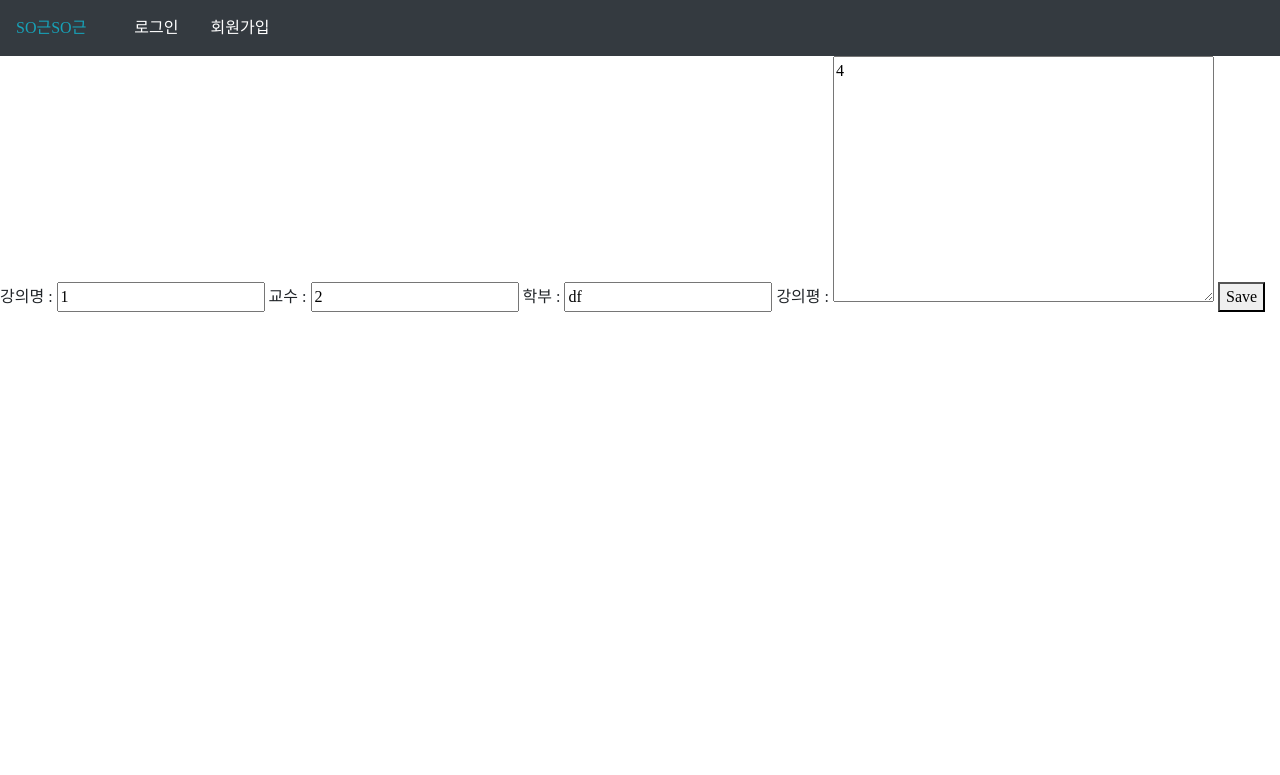
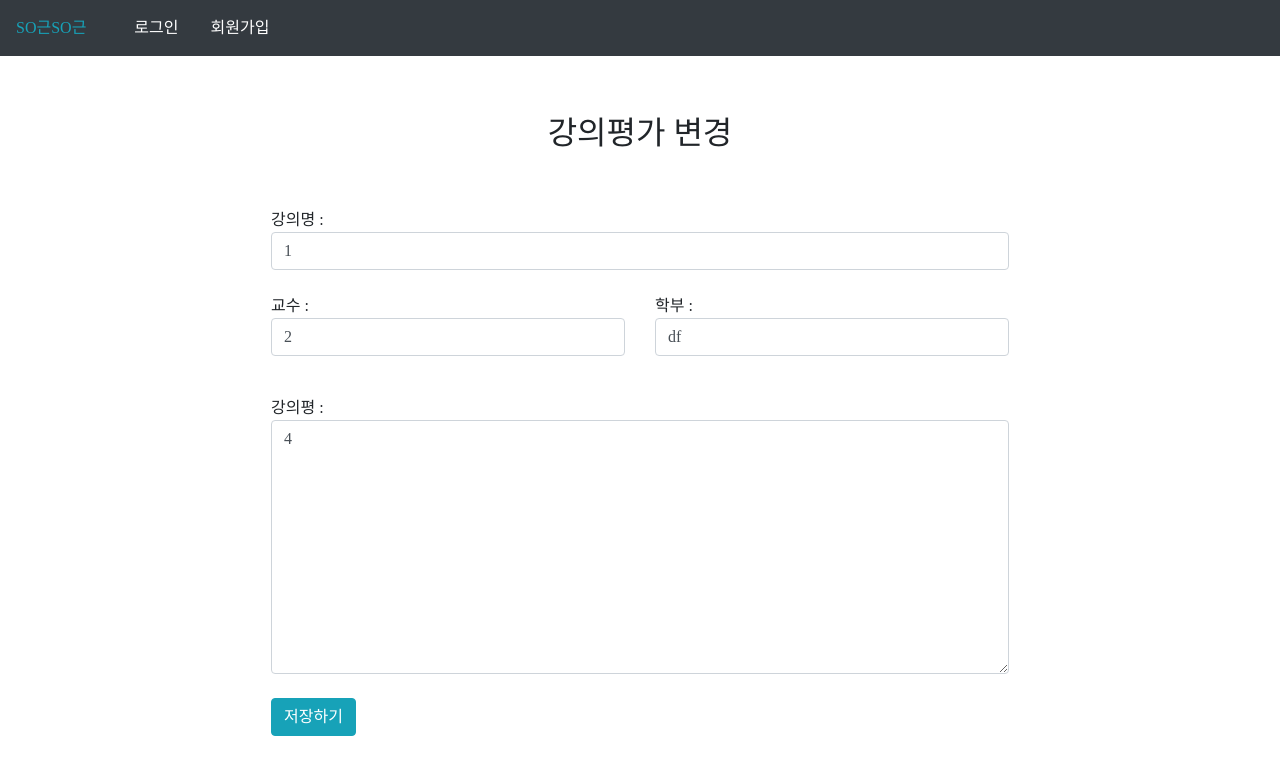
Before and after one commit to i-cluster/sgutest, a Django app: page /edit/1 in a window 1280 px wide. Shown: the top 775 px of the page. Run offline with Django 3.2, Linux system fonts and the light colour scheme; data comes from the database, SQL or seed files in the repository; both versions use the stored data as it was after the commit; some libraries are stand-ins or nearby versions; some web fonts are replaced.

Commit message:
seohyun edit.html/customized

```diff
--- a/sgapp/templates/sgapp/edit.html
+++ b/sgapp/templates/sgapp/edit.html
@@ -2,13 +2,42 @@
 
 {% block content %}
 
-<form method="POST" class="course-form">
+<!-- <form method="POST" class="course-form">
     {% csrf_token %}
     강의명 : {{crs.name}}
     교수 : {{crs.prof}}
     학부 : {{crs.dep}}
     강의평 : {{crs.eval}}
     <button type="submit">Save</button>
-</form>
+</form> -->
+
+<div class="container">
+    <div class="py-5 text-center">
+        <h2>강의평가 변경</h2>
+    </div>
+    <form method="POST" class="course-form">
+        {% csrf_token %}
+        강의명 :
+        <input class="form-control" type="text" name="name" maxlength="50" required="" id="{{crs.name.id_for_label}}" value="{{crs.name.value}}">
+        <br>
+        <div class="row">
+            <div class="col-md-6 mb-3">
+                교수 : <input class="form-control" type="text" name="prof" maxlength="30" required=""
+                    id="{{crs.prof.id_for_label}}" value="{{crs.prof.value}}">
+            </div>
+            <br>
+            <div class="col-md-6 mb-3">
+                학부 : <input class="form-control" type="text" name="dep" maxlength="50" required=""
+                    id="{{crs.dep.id_for_label}}" value="{{crs.dep.value}}">
+            </div>
+        </div>
+        <br>
+        강의평 : <textarea class="form-control" name="eval" cols="40" rows="10" required=""
+            id="{{crs.evak.id_for_label}}">{{crs.eval.value}}</textarea>
+        <br>
+        <button type="submit" class="btn btn-info">저장하기</button>
+    </form>
+</div>
+
 
 {% endblock %}
```
Also changed, not shown: db.sqlite3.
